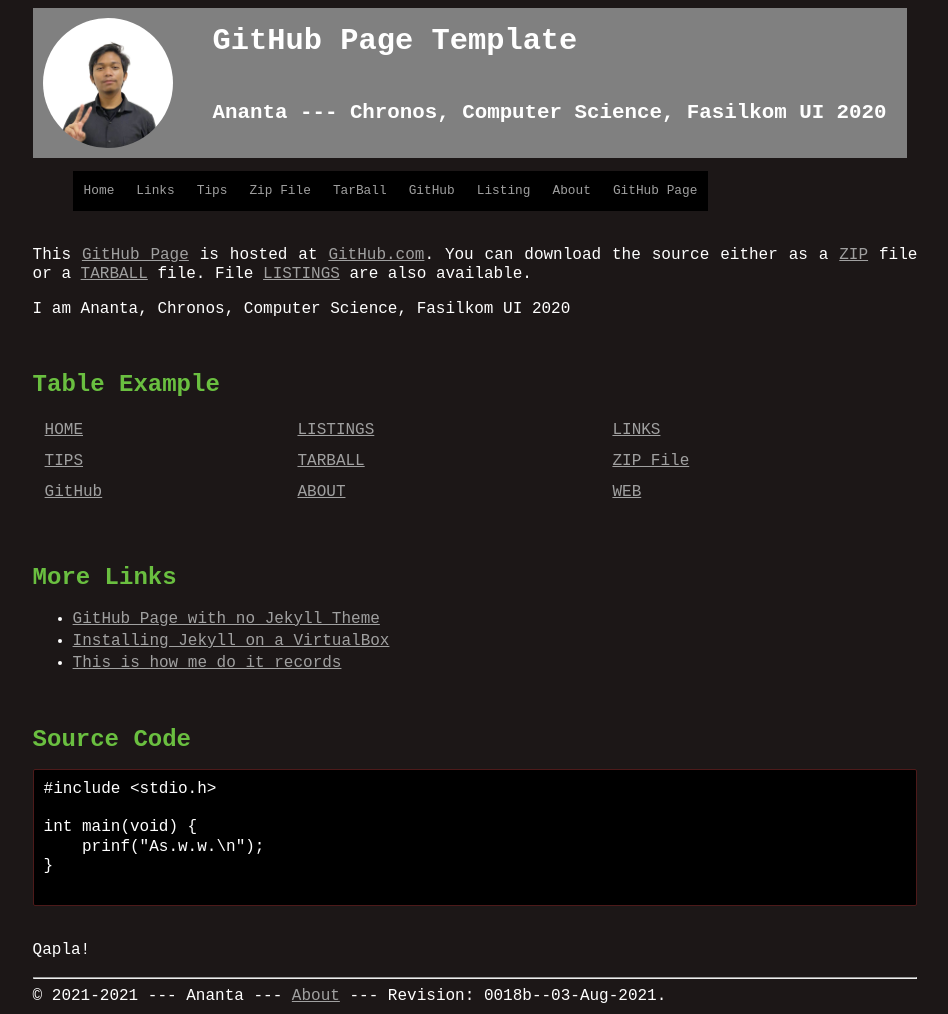
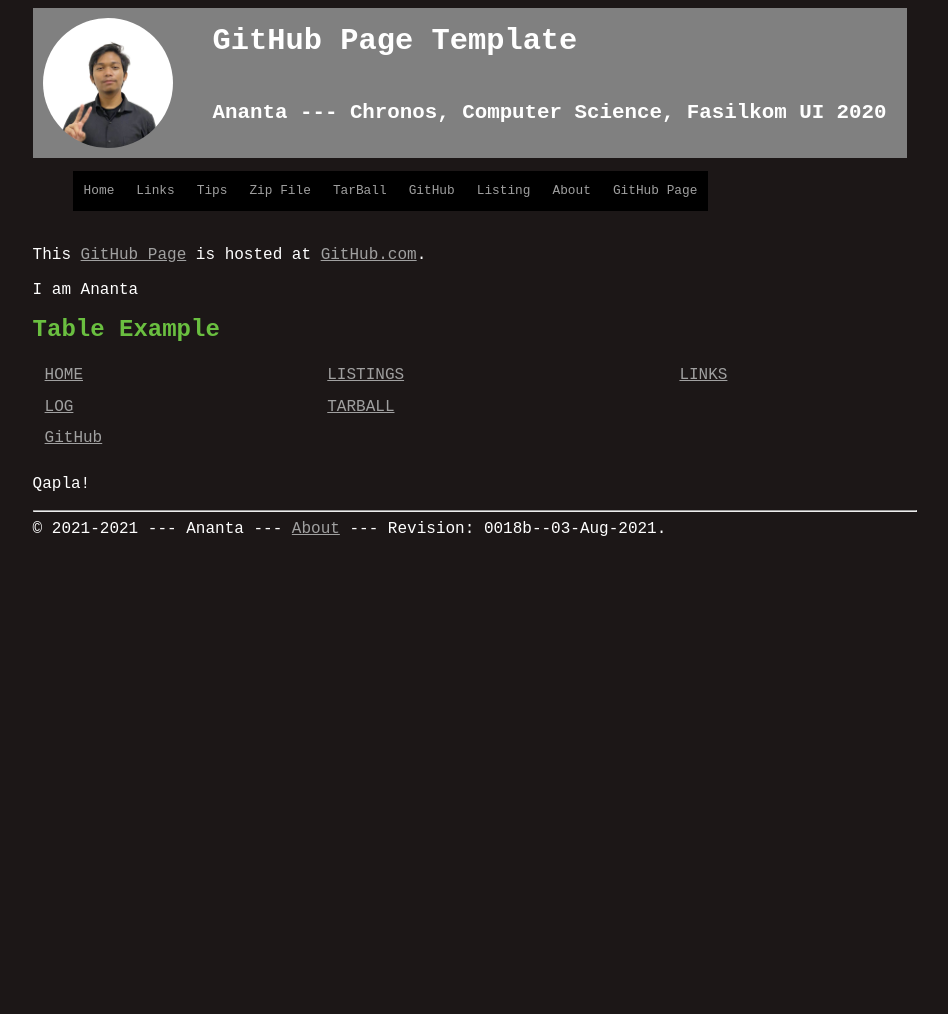
Before and after one commit to anantaristik/os212, a Jekyll site: the page built from index.md, in a window 1280 px wide. Shown: the whole page, without its empty margins (165-1113 px from the left). Built offline with Jekyll 4.4.1, drawn with Linux system fonts in a browser that asks for light colours; after the commit the page ends 900 px from its top, so only the background shows below that.

Commit message:
GHP update

````diff
--- a/_config.yml
+++ b/_config.yml
@@ -1,14 +1,14 @@
 version:     "0018b--03-Aug-2021"
 copyright:   "2021-2021"
 description:
-  This is a
-  GitHub Page Template
+  This is
+  anantaristik
 disclaimer:
   I have spoken.
 keywords:    "jekyll, testing"
 navbarlinks:
 - navbar:    "Home"
-  link:      "https://os.vlsm.org/"
+  link:      "https://anantaristik.github.io/os212/"
 - navbar:    "Links"
   link:      "/LINKS/"
 - navbar:    "Tips"
--- a/index.md
+++ b/index.md
@@ -3,38 +3,13 @@
 
 <br>
 This [GitHub Page](https://pages.github.com/) is hosted at [GitHub.com]({{ site.urlgithub }}).
-You can download the source either as a
-[ZIP]({{ site.baseurl }}/template.zip) file or a
-[TARBALL]({{ site.baseurl }}/template.tar.bz2) file.
-File [LISTINGS]({{ site.baseurl }}/000.html) are also available.
 
-I am {{ site.author }}, {{ site.address }}
-
+I am {{ site.author }}
 <br>
 ## Table Example
 
-| [HOME]({{ site.baseurl }}/) | [LISTINGS]({{ site.baseurl }}/000.html) | [LINKS]({{ site.baseurl }}/LINKS/) |
-| [TIPS]({{ site.baseurl }}/TIPS/) | [TARBALL]({{ site.baseurl }}/template.tar.bz2) | [ZIP File]({{ site.baseurl }}/template.zip) |
-| [GitHub]({{ site.urlgithub }}) | [ABOUT]({{ site.baseurl }}/ABOUT/) | [WEB]({{ site.urlweb }}) |
+| [HOME]({{ https://anantaristik.github.io/os212/ }}/) | [LISTINGS]({{ site.baseurl }}/000.html) | [LINKS]({{ site.baseurl }}/LINKS/) |
+| [LOG]({{https://anantaristik.github.io/os212/TXT/mylog.txt}}/TIPS/) | [TARBALL]({{ site.baseurl }}/template.tar.bz2) |
+| [GitHub]({{https://github.com/anantaristik/}}) |
 
-<br>
-## More Links
-
-* [GitHub Page with no Jekyll Theme](https://doit.vlsm.org/001.md)
-* [Installing Jekyll on a VirtualBox](https://doit.vlsm.org/005.md)
-* [This is how me do it records](https://doit.vlsm.org/)
-
-<br>
-## Source Code
-
-```
-#include <stdio.h>
-
-int main(void) {
-    prinf("As.w.w.\n");
-}
-
-```
-
-<br>
 Qapla!
````
Also changed, not shown: links.md (+12 -12 lines).
